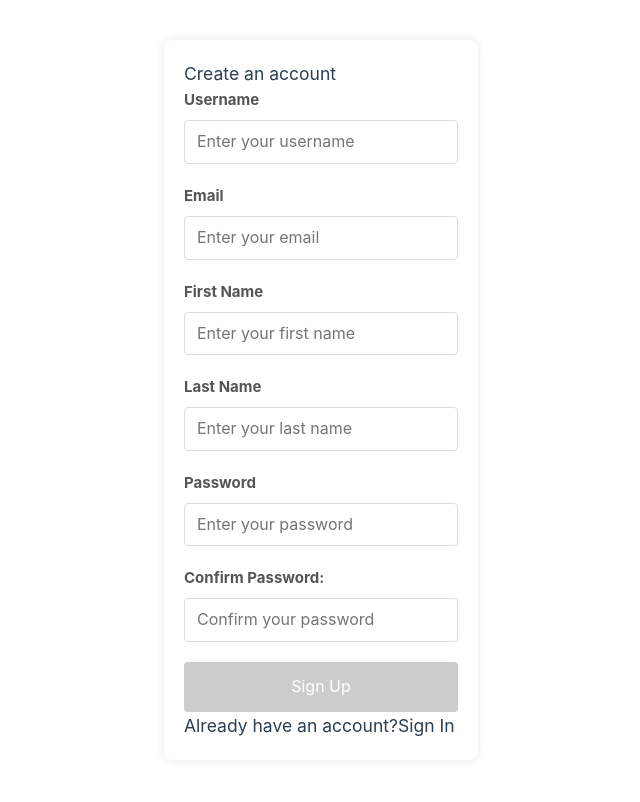
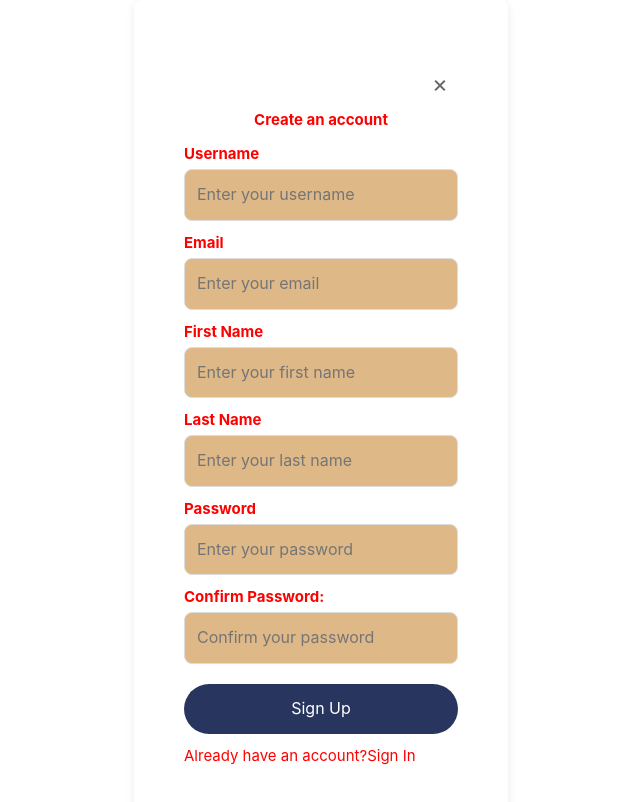
Before and after one commit to codersforcauses/bluecrew, a Vue app in the folder client/: page /register in a window 1280 px wide. Shown: the top 802 px of the page, without its empty margins (319-959 px from the left). Built offline with nearby package versions, Linux system fonts and the light colour scheme; no server answers; the HTML template or start-up script is replaced by a standard one.

Commit message:
finish basic setting

```diff
--- a/client/src/views/Register.vue
+++ b/client/src/views/Register.vue
@@ -13,7 +13,10 @@ const formData = reactive({
 
 <template>
   <div class="register-container">
-    <h3>Create an account</h3>
+    <div class="header">
+      <button class="close-button" @click="handleClose">×</button>
+    </div>
+    <p class="form-header">Create an account</p>
     <form class="register-form">
       <div class="form-group">
         <label for="username">Username</label>
@@ -72,77 +75,76 @@ const formData = reactive({
       <button type="submit" :disabled="!isFormValid">Sign Up</button>
     </form>
 
-    <h3>Already have an account?Sign In</h3>
+    <footer>Already have an account?Sign In</footer>
   </div>
 </template>
 
 <style scoped>
 .register-container {
-  max-width: 400px;
-  margin: 40px auto;
-  padding: 20px;
+  width: 100%;
+  padding: 50px;
+  background: white;
   border-radius: 8px;
-  box-shadow: 0 0 10px rgba(0, 0, 0, 0.1);
+  box-shadow: 0 2px 10px rgba(0, 0, 0, 0.08);
 }
 
-h1 {
-  text-align: center;
-  color: #333;
-  margin-bottom: 30px;
+.close-button {
+  display: flex;
+  justify-content: flex-end;
+  font-size: 24px;
+  background: none;
+  border: none;
+  color: #666;
+  cursor: pointer;
+  padding: 5px 10px;
 }
-
-.register-form {
+.form-header {
+  width: 100%;
   display: flex;
   flex-direction: column;
-  gap: 20px;
+  margin-bottom: 10px;
+  align-items: center;
+  font-weight: bold;
+  color: red;
+}
+.register-form {
+  width: 100%;
+  display: flex;
+  flex-direction: column;
+  margin-bottom: 10px;
 }
 
 .form-group {
   display: flex;
   flex-direction: column;
-  gap: 8px;
+  gap: 3px;
+  margin-bottom: 10px; /* 每个表单组之间的间距 */
 }
-
 label {
   font-weight: bold;
-  color: #555;
+  color: red;
 }
 
 input {
-  padding: 8px 12px;
+  width: 100%;
+  padding: 12px;
   border: 1px solid #ddd;
-  border-radius: 4px;
+  border-radius: 8px;
   font-size: 16px;
+  background: burlywood;
 }
-
-input:focus {
-  outline: none;
-  border-color: #4caf50;
-  box-shadow: 0 0 5px rgba(76, 175, 80, 0.2);
-}
-
-.error-message {
-  color: #f44336;
-  font-size: 14px;
-}
-
 button {
+  width: 100%;
   padding: 12px;
-  background-color: #4caf50;
+  background-color: #28365f;
   color: white;
   border: none;
-  border-radius: 4px;
+  border-radius: 25px;
   cursor: pointer;
   font-size: 16px;
-  transition: background-color 0.3s;
+  margin-top: 10px;
 }
-
-button:hover {
-  background-color: #45a049;
-}
-
-button:disabled {
-  background-color: #cccccc;
-  cursor: not-allowed;
+footer {
+  color: red;
 }
 </style>
```
